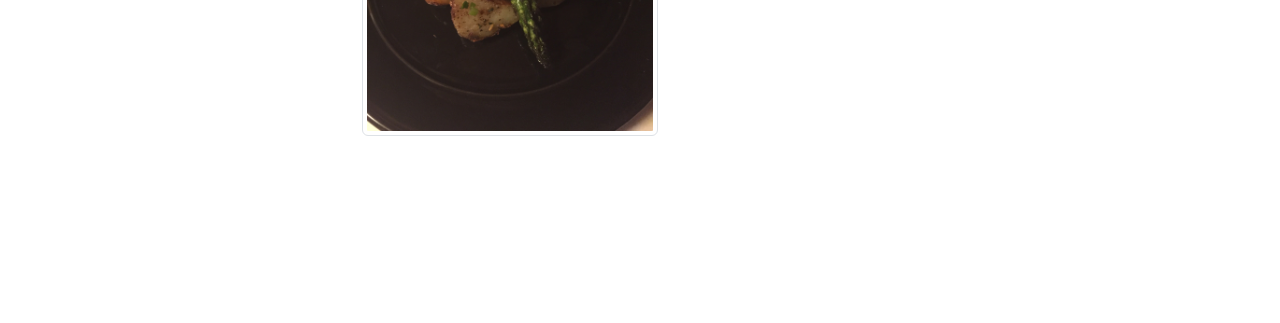
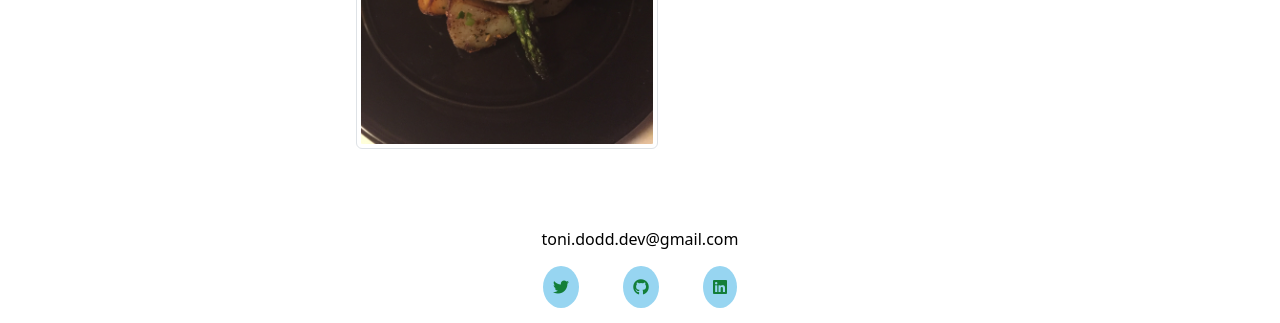
Before and after one commit to ToniDodd/Portfolio-project, a plain HTML site: page gallery.html in a window 1280 px wide. Shown: the part 2073-2396 px from the top of the page. Before the commit the page ends 2239 px from the top, so only its background shows below. Drawn offline with nearby package versions, Linux system fonts and the light colour scheme; a web font is replaced by a local one.

Commit message:
Added footer and social links

```diff
--- a/gallery.html
+++ b/gallery.html
@@ -65,7 +65,7 @@
     </div>
 </div>
 <h2 class="mt-5 mb-3 text-decoration-underline text-center mb-5">A few other things....</h2>
-<div class="container-fluid">
+<div class="container-fluid=">
     <div class="row">
         <div class="col-md-3">
             <img src="/images/caprese.jpeg" alt="" class="img-fluid img-thumbnail">
@@ -93,6 +93,14 @@
         </div>
     </div>
 </div>
+<footer> <div class="footer-email text-center mt-5">
+  <a href="mailto:toni.dodd.dev@gmail.com" >toni.dodd.dev@gmail.com</a></div>
+  <div class="footer-social text-center m-4">
+  <a href="http://www.twitter.com/ToniDoddDev" target="_blank"><i class="fa-brands fa-twitter"></i></a>
+  <a href="http://www.github.com/ToniDodd" target="_blank"><i class="fa-brands fa-github"></i></a>
+  <a href="https://www.linkedin.com/in/tonidodddev" target="_blank"><i class="fa-brands fa-linkedin"></i></a>
+</div>
+</footer>
 <script src="https://cdn.jsdelivr.net/npm/bootstrap@5.3.0-alpha1/dist/js/bootstrap.bundle.min.js" integrity="sha384-w76AqPfDkMBDXo30jS1Sgez6pr3x5MlQ1ZAGC+nuZB+EYdgRZgiwxhTBTkF7CXvN" crossorigin="anonymous"></script>
 </body>
 </html>
--- a/style/style.css
+++ b/style/style.css
@@ -6,7 +6,11 @@ h1{
 h2{
     font-family: 'Raleway', sans-serif;
 }
-
+img{
+ border-radius: 10px;
+ margin: 30px;
+ display: inline;
+}
 .heading-wrap{
     padding: 130px;
     background: linear-gradient(114.3deg, rgb(19, 126, 57) 0.2%, rgb(8, 65, 91) 68.5%);    color: white;
@@ -50,11 +54,29 @@ h2{
     background: linear-gradient(to top, #0ba360 0%, #3cba92 100%);
     padding: 100px;
 }
-img{
- border-radius: 10px;
- margin: 30px;
- display: inline;
+.footer-email a{
+
+    text-decoration: none;
+    color: black;
+    margin: 45px;
 }
+.footer-email a:hover{
+    color: rgb(19, 126, 57);
+}
+.footer-social a{
+    text-decoration: none;
+    color: rgb(19, 126, 57);
+    background: rgb(151, 213, 241);
+    margin: 0 20px;
+    padding: 10px;
+    border-radius: 50%;
+}
+.footer-social a:hover{
+    color: rgb(145, 205, 233);
+    background: rgb(19, 126, 57);
+}
+
+
 @media(max-width: 500px){
     .about-head{
         font-size: 18px;
```
Also changed, not shown: about.html (+8 -0 lines), contact.html (+5 -0 lines), index.html (+8 -0 lines).
